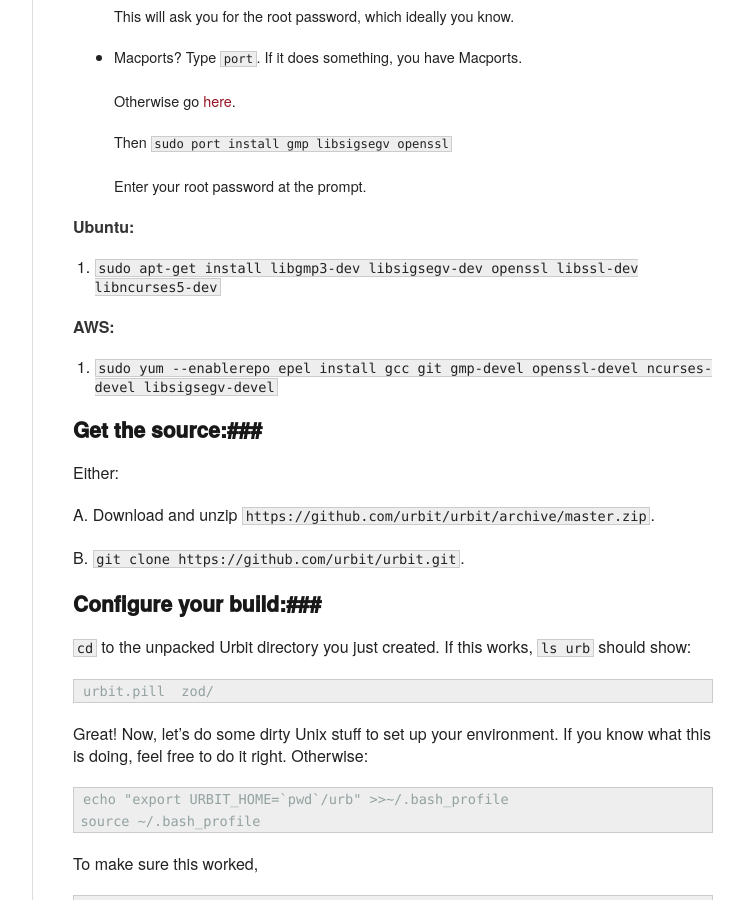
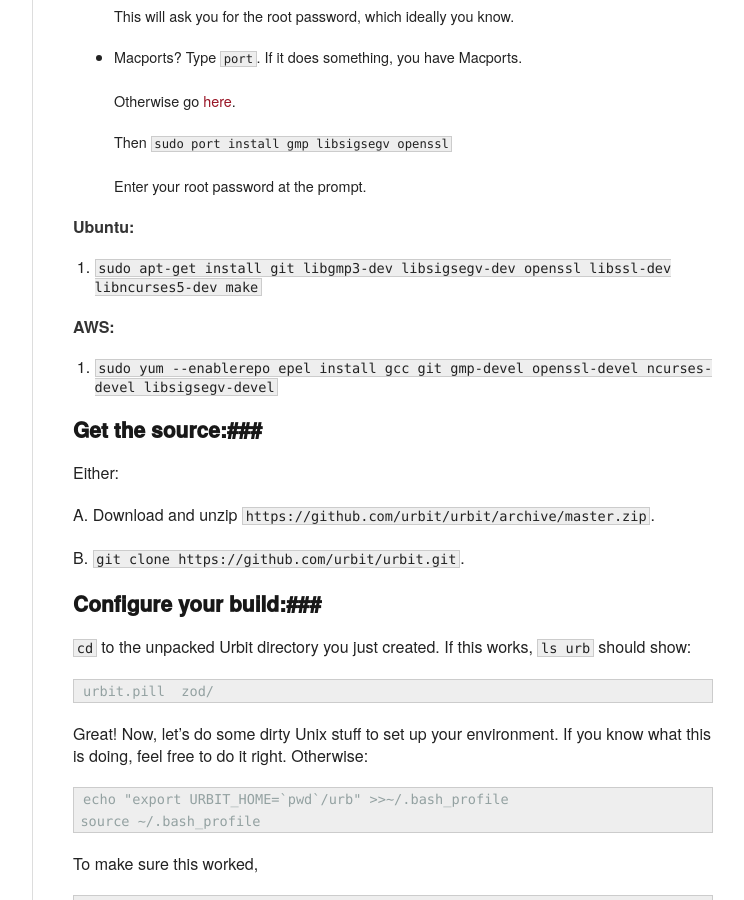
Before and after one commit to urbit/old-urbit.org, a Jekyll site: the page built from _posts/doc/2013-08-22-Chapter-1-arvo.markdown, in a window 1280 px wide and 900 px high, scrolled down 1040 px. Shown: the whole window, without its empty margins (378-1122 px from the left). Built offline with Jekyll 4.4.1, drawn with Linux system fonts in a browser that asks for light colours.

Commit message:
Add git and make to ubuntu prereqs

```diff
--- a/_posts/doc/2013-08-22-Chapter-1-arvo.markdown
+++ b/_posts/doc/2013-08-22-Chapter-1-arvo.markdown
@@ -63,7 +63,7 @@
 
 **Ubuntu:**
 
-1. `sudo apt-get install libgmp3-dev libsigsegv-dev openssl libssl-dev libncurses5-dev`
+1. `sudo apt-get install git libgmp3-dev libsigsegv-dev openssl libssl-dev libncurses5-dev make`
 
 
 **AWS:**
```
